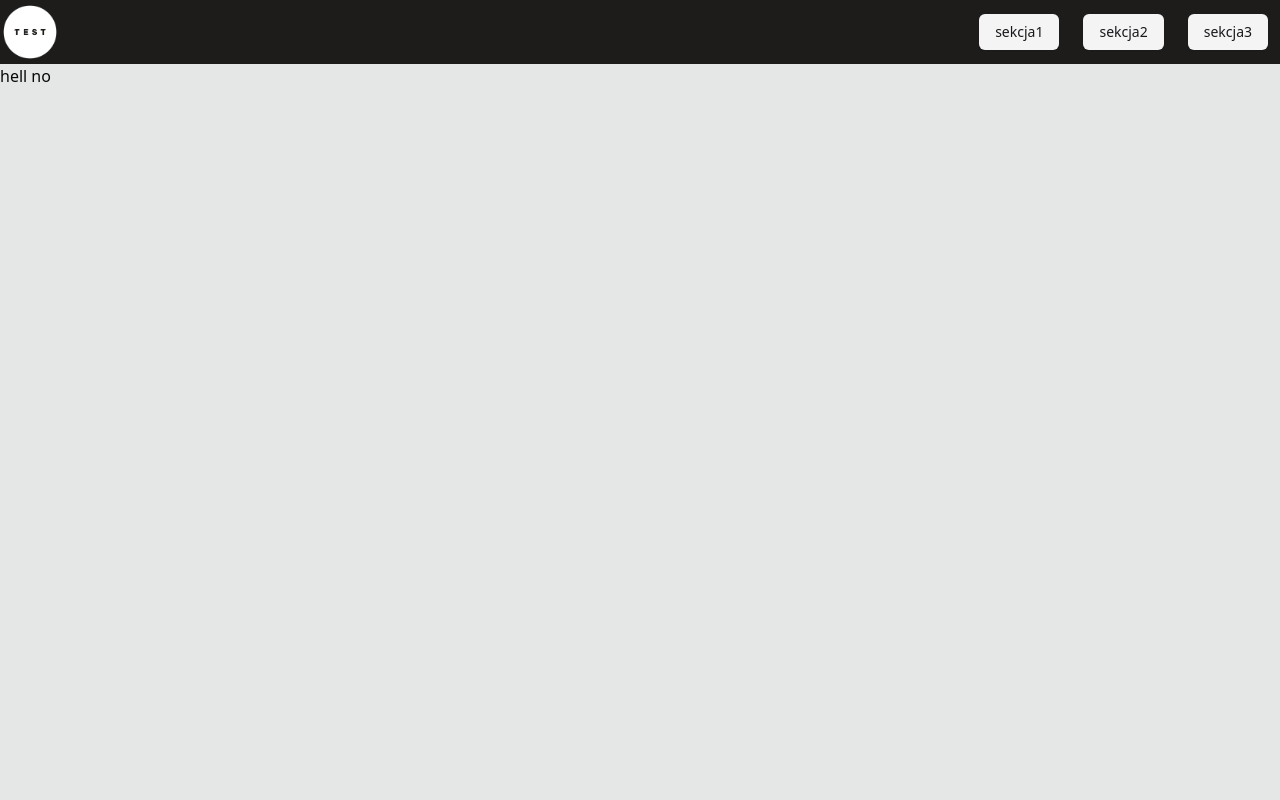
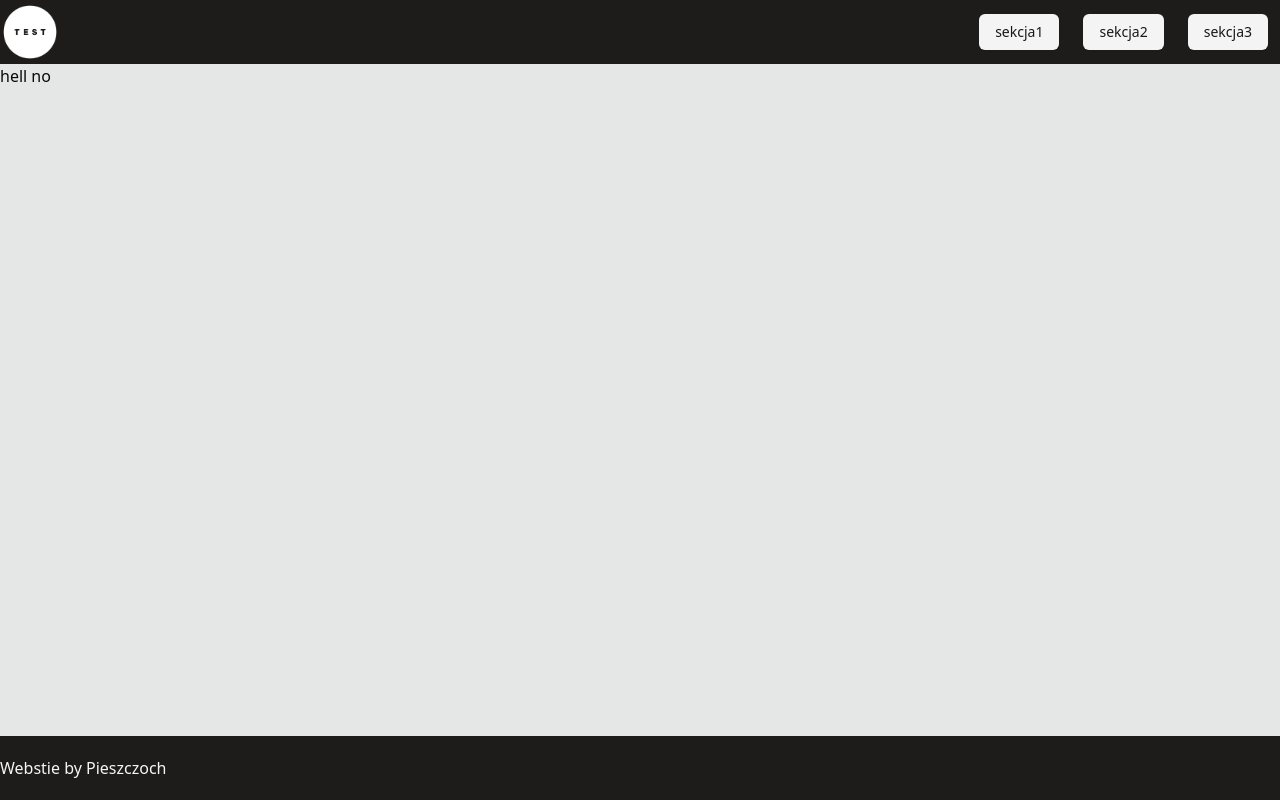
Before and after one commit to Pieszczoch/Cv, a React (Vite) app: page / in a window 1280 px wide. Built offline with nearby package versions, Linux system fonts and the light colour scheme.

Commit message:
add footer, add little fixes

```diff
--- /dev/null
+++ b/src/components/layouts/Footer.tsx
@@ -0,0 +1,11 @@
+const Footer = () => {
+  return (
+    <footer id="footer" tabIndex={-1} className="z-50 w-screen bg-[#1E1C1B]">
+      <nav className="mx-auto flex h-16 max-w-[1440px] items-center justify-between">
+        <h1 className="text-neutral-100">Webstie by Pieszczoch</h1>
+      </nav>
+    </footer>
+  );
+};
+
+export default Footer;
--- a/src/components/layouts/Layout.tsx
+++ b/src/components/layouts/Layout.tsx
@@ -1,12 +1,14 @@
 import { ReactNode } from 'react';
 
 import Navbar from './Navbar';
+import Footer from './Footer';
 
 const Layout = ({ children }: { children: ReactNode }) => {
   return (
-    <div className="m-0 min-h-[100dvh] flex-col bg-[#E5E7E6] p-0">
+    <div className="flex m-0 min-h-[100dvh] flex-col bg-[#E5E7E6] p-0">
       <Navbar />
-      <main className="grow">{children}</main>
+      <main className="grow w-full flex-1 mx-auto">{children}</main>
+      <Footer />
     </div>
   );
 };
--- a/src/components/layouts/Navbar.tsx
+++ b/src/components/layouts/Navbar.tsx
@@ -9,7 +9,7 @@ const Navbar = () => {
       tabIndex={-1}
       className="fixed z-50 w-screen bg-[#1E1C1B] lg:static"
     >
-      <div className="mx-auto flex h-16 max-w-[1440px] items-center justify-between	">
+      <div className="mx-auto flex h-16 max-w-[1440px] items-center justify-between">
         <img src={image} width={60} className="bg-white-100" />
         <li className="list-none">
           <ul>
```
